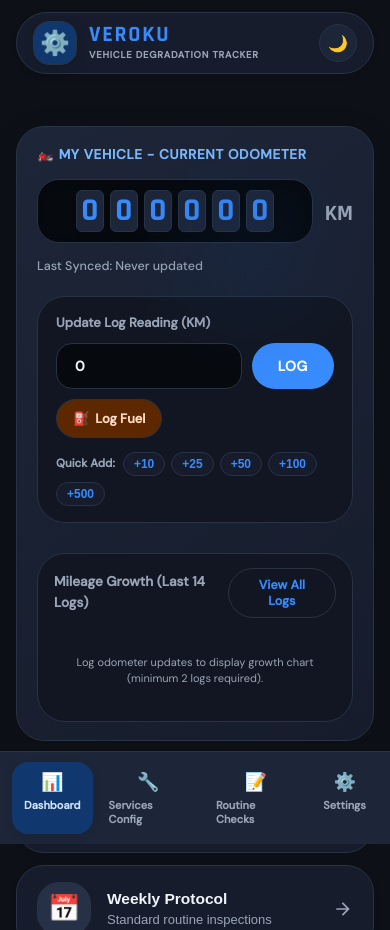
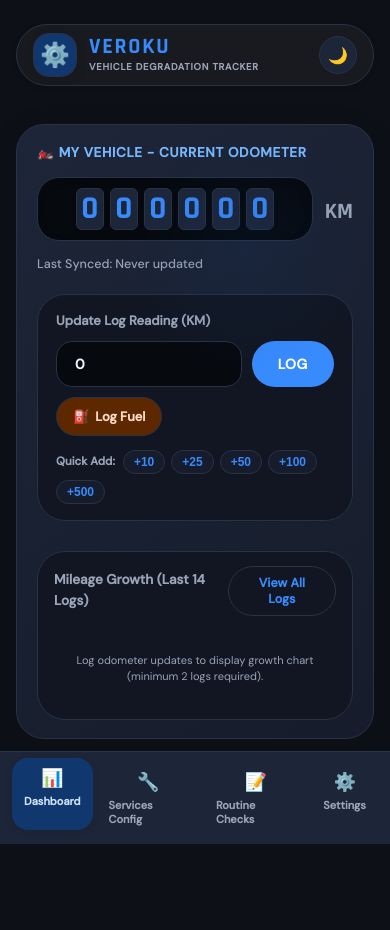
Before and after one commit to ryumada/veroku, a plain HTML site: page index.html in a window 390 px wide. After the commit the page ends 844 px from the top, so only its background shows below. Drawn offline with Linux system fonts and the light colour scheme.

Commit message:
style: improve mobile layout, touch interactions, and editor color settings

```diff
--- a/css/styles.css
+++ b/css/styles.css
@@ -185,6 +185,37 @@
   box-sizing: border-box;
   margin: 0;
   padding: 0;
+  -webkit-tap-highlight-color: transparent;
+}
+
+/* Prevent square selection/callout on interactive elements on long-press */
+button,
+a,
+select,
+input[type="button"],
+input[type="submit"],
+input[type="checkbox"],
+[role="button"],
+.card,
+.hud-card,
+.routine-card-btn,
+.checklist-item,
+.service-card,
+.nav-btn,
+.brand {
+  -webkit-touch-callout: none;
+  user-select: none;
+  -webkit-user-select: none;
+}
+
+/* Text inputs and editable areas allow text selection */
+input[type="text"],
+input[type="number"],
+input[type="search"],
+input[type="date"],
+textarea {
+  user-select: text;
+  -webkit-user-select: text;
 }
 
 body {
@@ -343,6 +374,7 @@
   color: var(--md-sys-color-on-primary-container);
   font-weight: 700;
   box-shadow: 0 2px 8px rgba(0, 0, 0, 0.08);
+  transform: translateX(4px);
 }
 .nav-btn.active::before {
   content: '';
@@ -1194,6 +1226,10 @@
   display: flex;
   flex-direction: column;
   gap: 14px;
+}
+
+.notifications-area:empty {
+  display: none;
 }
 
 .reminder-alert-card {
@@ -2817,16 +2853,24 @@
 @media (max-width: 900px) {
   .app-container {
     grid-template-columns: 1fr;
-    grid-template-rows: auto 1fr;
+    grid-template-rows: 1fr;
     height: 100vh;
   }
 
   .app-header {
+    position: fixed;
+    top: 0;
+    left: 0;
+    right: 0;
     border: none;
-    padding: 12px 16px;
+    padding: 24px 16px;
     flex-direction: row;
     align-items: center;
     width: 100%;
+    box-sizing: border-box;
+    background: transparent;
+    z-index: 400;
+    pointer-events: none;
   }
 
   .brand {
@@ -2834,6 +2878,10 @@
     margin-bottom: 0;
     padding: 8px 16px;
     border-radius: var(--md-shape-full);
+    background: rgba(var(--md-sys-color-surface-container-rgb, 30, 31, 35), 0.72);
+    backdrop-filter: blur(16px);
+    -webkit-backdrop-filter: blur(16px);
+    pointer-events: auto;
   }
 
   .nav-links {
@@ -2848,6 +2896,7 @@
     padding: 10px 12px;
     z-index: 500;
     gap: 4px;
+    pointer-events: auto;
   }
 
   .nav-btn {
@@ -2856,13 +2905,18 @@
     font-size: 11px;
     padding: 8px 12px;
     border-radius: var(--md-shape-md);
+    pointer-events: auto;
+  }
+  .nav-btn:hover,
+  .nav-btn.active {
+    transform: translateY(-4px);
   }
   .nav-btn.active::before {
     display: none;
   }
 
   .app-main {
-    padding: 20px 16px 100px 16px;
+    padding: 124px 16px 100px 16px;
   }
 
   .dashboard-view {
```
